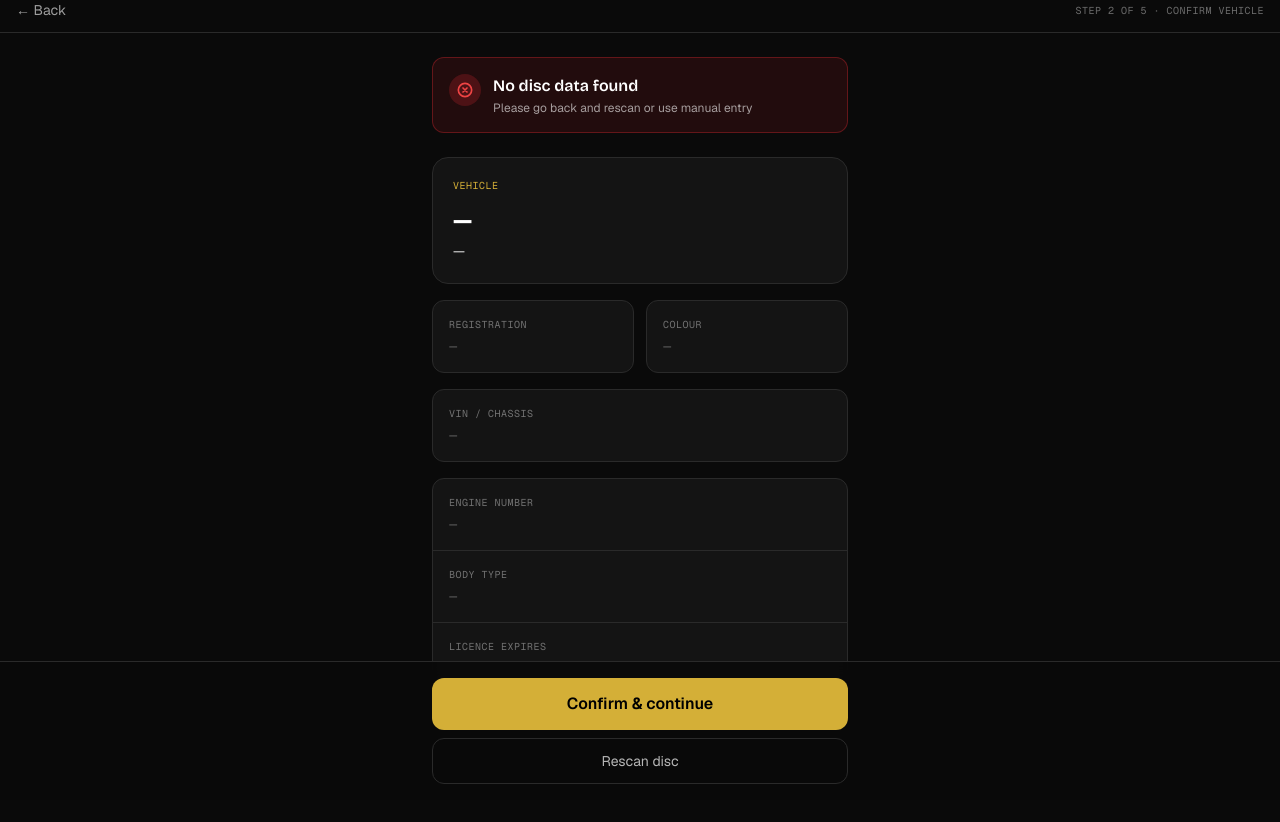
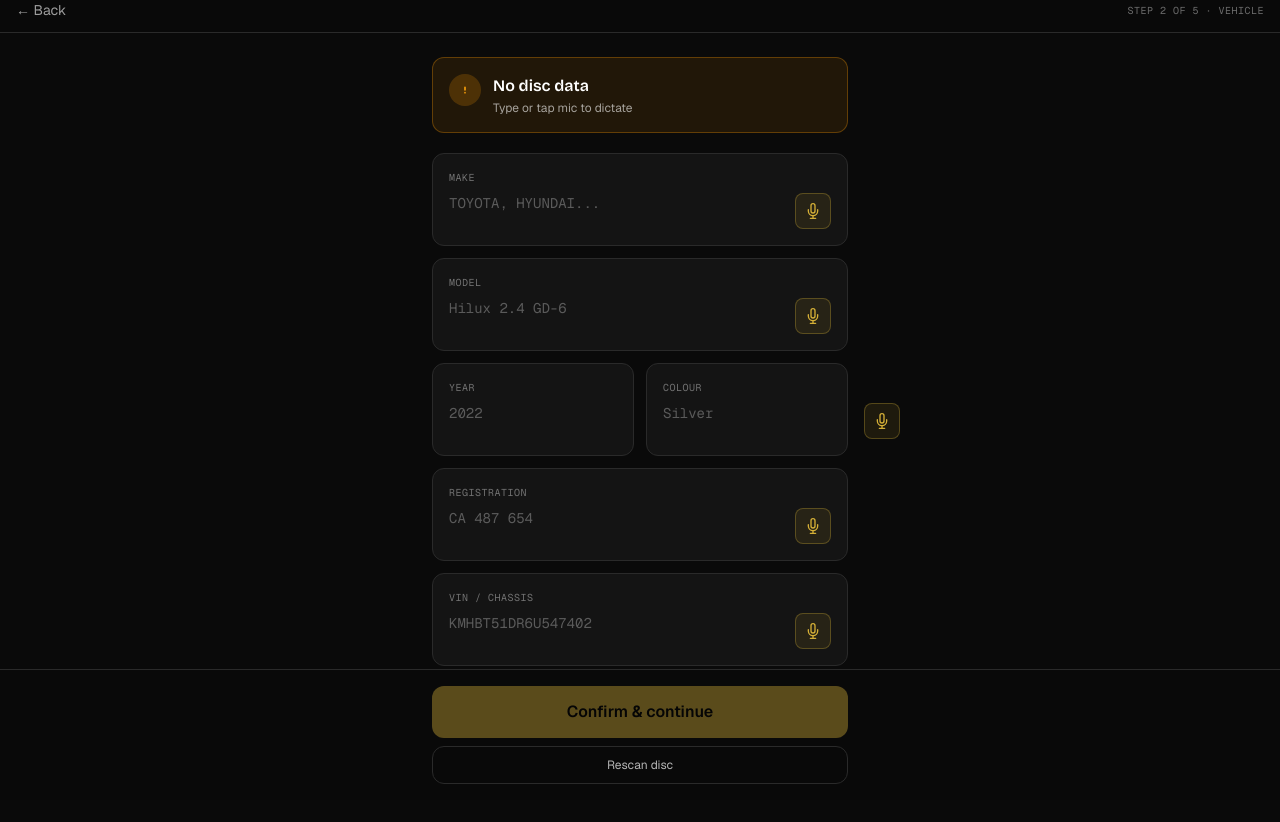
Before and after one commit to ChrisLovable/autoassess, a Next.js app: page /assessments/new/vehicle in a window 1280 px wide. Built offline with nearby package versions, Linux system fonts and the light colour scheme.

Commit message:
Replace vehicle page with essentials version (6 fields + voice)

```diff
--- a/app/assessments/new/vehicle/page.tsx
+++ b/app/assessments/new/vehicle/page.tsx
@@ -1,46 +1,304 @@
 "use client";
 
-import { useEffect, useState } from "react";
+export const dynamic = "force-dynamic";
+
+import { Suspense, useCallback, useEffect, useRef, useState } from "react";
 import { useRouter, useSearchParams } from "next/navigation";
-import type { ParsedDisc } from "@/lib/disc";
+import { vinToYear, type ParsedDisc } from "@/lib/disc";
 
 const STORAGE_KEY_PARSED = "autoassess:parsedDisc";
 const STORAGE_KEY_IMAGE = "autoassess:lastDiscImage";
+const STORAGE_KEY_FORM = "autoassess:vehicleForm";
+const STORAGE_KEY_METHOD = "autoassess:parseMethod";
 
-function MonoField({ label, value }: { label: string; value: string }) {
+type FormData = {
+  make: string;
+  model: string;
+  year: string;
+  vin: string;
+  registrationNumber: string;
+  colour: string;
+};
+
+const EMPTY_FORM: FormData = {
+  make: "",
+  model: "",
+  year: "",
+  vin: "",
+  registrationNumber: "",
+  colour: "",
+};
+
+// ============================================================
+// Voice-enabled field — MediaRecorder + ElevenLabs Scribe
+// ============================================================
+
+type VoiceFieldStatus = "idle" | "recording" | "processing" | "error";
+
+function VoiceField({
+  label,
+  value,
+  onChange,
+  placeholder = "",
+  uppercase = false,
+}: {
+  label: string;
+  value: string;
+  onChange: (v: string) => void;
+  placeholder?: string;
+  uppercase?: boolean;
+}) {
+  const [status, setStatus] = useState<VoiceFieldStatus>("idle");
+  const [errMsg, setErrMsg] = useState<string>("");
+  const mediaRecorderRef = useRef<MediaRecorder | null>(null);
+  const audioChunksRef = useRef<Blob[]>([]);
+  const streamRef = useRef<MediaStream | null>(null);
+
+  const cleanupStream = useCallback(() => {
+    if (streamRef.current) {
+      streamRef.current.getTracks().forEach((t) => t.stop());
+      streamRef.current = null;
+    }
+  }, []);
+
+  const stopRecording = useCallback(() => {
+    if (mediaRecorderRef.current && mediaRecorderRef.current.state !== "inactive") {
+      mediaRecorderRef.current.stop();
+    }
+  }, []);
+
+  const startRecording = useCallback(async () => {
+    setErrMsg("");
+    audioChunksRef.current = [];
+
+    if (typeof navigator === "undefined" || !navigator.mediaDevices) {
+      setStatus("error");
+      setErrMsg("Microphone not available");
+      return;
+    }
+
+    try {
+      const stream = await navigator.mediaDevices.getUserMedia({
+        audio: { echoCancellation: true, noiseSuppression: true, autoGainControl: true },
+      });
+      streamRef.current = stream;
+
+      const mimeTypes = ["audio/webm;codecs=opus", "audio/webm", "audio/mp4", ""];
+      let mimeType = "";
+      for (const m of mimeTypes) {
+        if (m === "" || MediaRecorder.isTypeSupported(m)) {
+          mimeType = m;
+          break;
+        }
+      }
+
+      const recorder = mimeType ? new MediaRecorder(stream, { mimeType }) : new MediaRecorder(stream);
+
+      recorder.ondataavailable = (e) => {
+        if (e.data.size > 0) audioChunksRef.current.push(e.data);
+      };
+
+      recorder.onstop = async () => {
+        cleanupStream();
+        if (audioChunksRef.current.length === 0) {
+          setStatus("idle");
+          return;
+        }
+        const audioBlob = new Blob(audioChunksRef.current, {
+          type: recorder.mimeType || "audio/webm",
+        });
+        if (audioBlob.size < 1000) {
+          setStatus("idle");
+          return;
+        }
+
+        setStatus("processing");
+        try {
+          const formData = new FormData();
+          formData.append("audio", audioBlob, "recording.webm");
+          const response = await fetch("/api/transcribe", { method: "POST", body: formData });
+          const result = (await response.json()) as { text?: string; error?: string };
+
+          if (!response.ok || result.error) {
+            setStatus("error");
+            setErrMsg(result.error || "Transcription failed");
+            setTimeout(() => setStatus("idle"), 2500);
+            return;
+          }
+
+          const text = (result.text || "").trim();
+          if (text) {
+            const cleaned = uppercase
+              ? text.toUpperCase().replace(/\s+/g, " ").trim()
+              : text;
+            onChange(value ? `${value} ${cleaned}` : cleaned);
+          }
+          setStatus("idle");
+        } catch (e) {
+          setStatus("error");
+          setErrMsg(e instanceof Error ? e.message : "Network error");
+          setTimeout(() => setStatus("idle"), 2500);
+        }
+      };
+
+      recorder.onerror = () => {
+        setStatus("error");
+        setErrMsg("Recording error");
+        cleanupStream();
+        setTimeout(() => setStatus("idle"), 2500);
+      };
+
+      mediaRecorderRef.current = recorder;
+      recorder.start();
+      setStatus("recording");
+    } catch (err) {
+      setStatus("error");
+      const e = err as { name?: string };
+      setErrMsg(e.name === "NotAllowedError" ? "Microphone permission denied" : "Could not start microphone");
+      setTimeout(() => setStatus("idle"), 2500);
+    }
+  }, [cleanupStream, onChange, uppercase, value]);
+
+  const toggle = useCallback(() => {
+    if (status === "recording") stopRecording();
+    else if (status === "idle") startRecording();
+  }, [status, startRecording, stopRecording]);
+
+  useEffect(() => {
+    return () => {
+      if (mediaRecorderRef.current?.state === "recording") {
+        mediaRecorderRef.current.stop();
+      }
+      cleanupStream();
+    };
+  }, [cleanupStream]);
+
   return (
-    <div>
-      <div className="text-[10px] font-mono uppercase tracking-wider text-white/40 mb-1">
-        {label}
+    <div className="bg-surface border border-border rounded-xl p-4">
+      <div className="flex items-center justify-between mb-2 min-h-[14px]">
+        <div className="text-[10px] font-mono uppercase tracking-wider text-white/40">{label}</div>
+        {status === "recording" && (
+          <div className="flex items-center gap-1.5">
+            <div className="w-1.5 h-1.5 rounded-full bg-red-500 animate-pulse" />
+            <div className="text-[10px] font-mono uppercase tracking-wider text-red-400">Recording</div>
+          </div>
+        )}
+        {status === "processing" && (
+          <div className="flex items-center gap-1.5">
+            <div className="w-3 h-3 rounded-full border border-gold/30 border-t-gold animate-spin" />
+            <div className="text-[10px] font-mono uppercase tracking-wider text-gold">Transcribing</div>
+          </div>
+        )}
+        {status === "error" && errMsg && (
+          <div className="text-[10px] font-mono uppercase tracking-wider text-red-400 truncate ml-2">
+            {errMsg}
+          </div>
+        )}
       </div>
-      <div className="font-mono text-sm text-white break-all">
-        {value || <span className="text-white/30">—</span>}
+      <div className="flex items-start gap-2">
+        <input
+          type="text"
+          value={value}
+          onChange={(e) => onChange(e.target.value)}
+          placeholder={placeholder}
+          className="flex-1 bg-transparent border-none outline-none font-mono text-sm text-white placeholder:text-white/30"
+          autoCorrect={uppercase ? "off" : "on"}
+          autoCapitalize={uppercase ? "characters" : "sentences"}
+        />
+        <button
+          onClick={toggle}
+          type="button"
+          disabled={status === "processing"}
+          className={`haptic-tap flex-shrink-0 w-9 h-9 rounded-lg flex items-center justify-center transition-all ${
+            status === "recording"
+              ? "bg-red-500/20 border border-red-500/50"
+              : status === "processing"
+              ? "bg-gold/10 border border-gold/30 opacity-50"
+              : "bg-gold/10 border border-gold/30 hover:bg-gold/20"
+          }`}
+          aria-label={status === "recording" ? "Stop recording" : "Start voice input"}
+        >
+          {status === "recording" ? (
+            <svg width="14" height="14" viewBox="0 0 24 24" fill="#EF4444">
+              <rect x="6" y="6" width="12" height="12" rx="1.5" />
+            </svg>
+          ) : (
+            <svg width="16" height="16" viewBox="0 0 24 24" fill="none" stroke="#D4AF37" strokeWidth="2" strokeLinecap="round" strokeLinejoin="round">
+              <path d="M12 1a3 3 0 0 0-3 3v8a3 3 0 0 0 6 0V4a3 3 0 0 0-3-3z" />
+              <path d="M19 10v2a7 7 0 0 1-14 0v-2" />
+              <line x1="12" y1="19" x2="12" y2="23" />
+              <line x1="8" y1="23" x2="16" y2="23" />
+            </svg>
+          )}
+        </button>
       </div>
     </div>
   );
 }
 
-export default function VehiclePage() {
+// ============================================================
+// Inner content
+// ============================================================
+
+function VehicleContent() {
   const router = useRouter();
   const params = useSearchParams();
   const isManual = params.get("manual") === "1";
 
   const [parsed, setParsed] = useState<ParsedDisc | null>(null);
+  const [parseMethod, setParseMethod] = useState<string>("");
   const [discImage, setDiscImage] = useState<string | null>(null);
+  const [form, setForm] = useState<FormData>(EMPTY_FORM);
   const [loading, setLoading] = useState(true);
 
   useEffect(() => {
     try {
       const stored = sessionStorage.getItem(STORAGE_KEY_PARSED);
       if (stored) {
-        setParsed(JSON.parse(stored) as ParsedDisc);
+        const p = JSON.parse(stored) as ParsedDisc;
+        setParsed(p);
+        setForm({
+          make: p.make || "",
+          model: p.model || "",
+          year: p.year || "",
+          vin: p.vin || "",
+          registrationNumber: p.registrationNumber || "",
+          colour: p.colour || "",
+        });
+      } else {
+        const existingForm = sessionStorage.getItem(STORAGE_KEY_FORM);
+        if (existingForm) {
+          setForm(JSON.parse(existingForm) as FormData);
+        }
       }
+      const method = sessionStorage.getItem(STORAGE_KEY_METHOD);
+      if (method) setParseMethod(method);
       const img = sessionStorage.getItem(STORAGE_KEY_IMAGE);
       if (img) setDiscImage(img);
-    } catch {
-      // Storage unavailable — leave as null
+    } catch {}
+    setLoading(false);
+  }, []);
+
+  useEffect(() => {
+    if (loading) return;
+    try {
+      sessionStorage.setItem(STORAGE_KEY_FORM, JSON.stringify(form));
+    } catch {}
+  }, [form, loading]);
+
+  // Auto-decode year whenever VIN changes (if year is empty)
+  useEffect(() => {
+    if (loading) return;
+    if (form.vin.length === 17 && !form.year) {
+      const derived = vinToYear(form.vin);
+      if (derived) {
+        setForm((prev) => ({ ...prev, year: derived }));
+      }
     }
-    setLoading(false);
+  }, [form.vin, form.year, loading]);
+
+  const updateField = useCallback(<K extends keyof FormData>(key: K, value: FormData[K]) => {
+    setForm((prev) => ({ ...prev, [key]: value }));
   }, []);
 
   if (loading) {
@@ -51,14 +309,15 @@ export default function VehiclePage() {
     );
   }
 
-  // If no parsed data and not manual mode → decode failed silently somewhere
-  // Show empty form so user can fill in by hand
-  const data: Partial<ParsedDisc> = parsed || {};
+  const methodLabel = parseMethod.startsWith("vision")
+    ? "AI Vision"
+    : parseMethod === "pdf417"
+    ? "Barcode"
+    : "";
 
   return (
-    <div className="min-h-screen bg-bg text-white pb-32">
-      {/* Header */}
-      <div className="px-4 py-3 border-b border-border flex items-center gap-3 safe-top">
+    <div className="min-h-screen bg-bg text-white pb-36">
+      <div className="px-4 py-3 border-b border-border flex items-center gap-3 safe-top sticky top-0 bg-bg/95 backdrop-blur-sm z-10">
         <button
           onClick={() => router.back()}
           className="haptic-tap text-white/60 hover:text-white text-sm"
@@ -67,129 +326,119 @@ export default function VehiclePage() {
         </button>
         <div className="flex-1" />
         <div className="font-mono text-[10px] uppercase tracking-wider text-white/40">
-          Step 2 of 5 · Confirm vehicle
+          Step 2 of 5 · Vehicle
         </div>
       </div>
 
       <div className="px-4 pt-6 max-w-md mx-auto">
-        {/* Status banner */}
         {parsed ? (
-          <div className="mb-6 bg-emerald-500/10 border border-emerald-500/30 rounded-xl p-4 flex items-start gap-3 animate-fade-in">
+          <div className="mb-5 bg-emerald-500/10 border border-emerald-500/30 rounded-xl p-4 flex items-start gap-3 animate-fade-in">
             <div className="w-8 h-8 rounded-full bg-emerald-500/20 flex items-center justify-center flex-shrink-0">
               <svg width="16" height="16" viewBox="0 0 24 24" fill="none" stroke="#10B981" strokeWidth="3">
                 <path d="M5 12l5 5L20 7" strokeLinecap="round" strokeLinejoin="round" />
               </svg>
             </div>
             <div className="flex-1">
-              <div className="font-display font-semibold">Disc read successfully</div>
+              <div className="font-display font-semibold flex items-center gap-2">
+                Disc read
+                {methodLabel && (
+                  <span className="text-[9px] font-mono uppercase tracking-wider bg-emerald-500/20 text-emerald-300 px-1.5 py-0.5 rounded">
+                    {methodLabel}
+                  </span>
+                )}
+              </div>
               <div className="text-xs text-white/60 mt-0.5">
-                Confirm details below before continuing
+                Check details · tap mic to dictate
               </div>
             </div>
           </div>
-        ) : isManual ? (
-          <div className="mb-6 bg-amber-500/10 border border-amber-500/30 rounded-xl p-4 flex items-start gap-3 animate-fade-in">
+        ) : (
+          <div className="mb-5 bg-amber-500/10 border border-amber-500/30 rounded-xl p-4 flex items-start gap-3 animate-fade-in">
             <div className="w-8 h-8 rounded-full bg-amber-500/20 flex items-center justify-center flex-shrink-0">
               <svg width="16" height="16" viewBox="0 0 24 24" fill="none" stroke="#F59E0B" strokeWidth="2.5">
                 <path d="M12 8v4M12 16h.01" strokeLinecap="round" />
               </svg>
             </div>
             <div className="flex-1">
-              <div className="font-display font-semibold">Manual entry</div>
-              <div className="text-xs text-white/60 mt-0.5">
-                Fill in vehicle details by hand
+              <div className="font-display font-semibold">
+                {isManual ? "Manual entry" : "No disc data"}
               </div>
-            </div>
-          </div>
-        ) : (
-          <div className="mb-6 bg-red-500/10 border border-red-500/30 rounded-xl p-4 flex items-start gap-3 animate-fade-in">
-            <div className="w-8 h-8 rounded-full bg-red-500/20 flex items-center justify-center flex-shrink-0">
-              <svg width="16" height="16" viewBox="0 0 24 24" fill="none" stroke="#EF4444" strokeWidth="2.5">
-                <circle cx="12" cy="12" r="10" />
-                <path d="M15 9l-6 6M9 9l6 6" strokeLinecap="round" />
-              </svg>
-            </div>
-            <div className="flex-1">
-              <div className="font-display font-semibold">No disc data found</div>
-              <div className="text-xs text-white/60 mt-0.5">
-                Please go back and rescan or use manual entry
-              </div>
+              <div className="text-xs text-white/60 mt-0.5">Type or tap mic to dictate</div>
             </div>
           </div>
         )}
 
-        {/* Primary identifiers */}
-        <div className="bg-surface border border-border rounded-2xl p-5 mb-4">
-          <div className="text-[10px] font-mono uppercase tracking-wider text-gold mb-3">
-            Vehicle
+        <div className="space-y-3">
+          <VoiceField
+            label="Make"
+            value={form.make}
+            onChange={(v) => updateField("make", v.toUpperCase())}
+            placeholder="TOYOTA, HYUNDAI..."
+            uppercase
+          />
+
+          <VoiceField
+            label="Model"
+            value={form.model}
+            onChange={(v) => updateField("model", v)}
+            placeholder="Hilux 2.4 GD-6"
+          />
+
+          <div className="grid grid-cols-2 gap-3">
+            <VoiceField
+              label="Year"
+              value={form.year}
+              onChange={(v) => updateField("year", v.replace(/\D/g, "").slice(0, 4))}
+              placeholder="2022"
+            />
+            <VoiceField
+              label="Colour"
+              value={form.colour}
+              onChange={(v) => updateField("colour", v)}
+              placeholder="Silver"
+            />
           </div>
-          <div className="font-display text-2xl font-bold leading-tight">
-            {data.make || "—"}
-          </div>
-          <div className="font-display text-base text-white/70 mt-1">
-            {data.model || "—"}
-          </div>
+
+          <VoiceField
+            label="Registration"
+            value={form.registrationNumber}
+            onChange={(v) => updateField("registrationNumber", v.toUpperCase())}
+            placeholder="CA 487 654"
+            uppercase
+          />
+
+          <VoiceField
+            label="VIN / Chassis"
+            value={form.vin}
+            onChange={(v) => updateField("vin", v.toUpperCase().replace(/\s+/g, ""))}
+            placeholder="KMHBT51DR6U547402"
+            uppercase
+          />
         </div>
 
-        {/* Reg & VIN */}
-        <div className="grid grid-cols-2 gap-3 mb-4">
-          <div className="bg-surface border border-border rounded-xl p-4">
-            <MonoField label="Registration" value={data.registrationNumber || ""} />
-          </div>
-          <div className="bg-surface border border-border rounded-xl p-4">
-            <MonoField label="Colour" value={data.colour || ""} />
-          </div>
-        </div>
-
-        {/* VIN */}
-        <div className="bg-surface border border-border rounded-xl p-4 mb-4">
-          <MonoField label="VIN / Chassis" value={data.vin || ""} />
-        </div>
-
-        {/* Other */}
-        <div className="bg-surface border border-border rounded-xl divide-y divide-border">
-          <div className="p-4">
-            <MonoField label="Engine number" value={data.engineNumber || ""} />
-          </div>
-          <div className="p-4">
-            <MonoField label="Body type" value={data.description || ""} />
-          </div>
-          <div className="p-4">
-            <MonoField label="Licence expires" value={data.expiryDate || ""} />
-          </div>
-        </div>
-
-        {/* Disc photo thumbnail (if we have it) */}
         {discImage && (
-          <div className="mt-4 bg-surface border border-border rounded-xl p-4">
+          <div className="mt-5 bg-surface border border-border rounded-xl p-4">
             <div className="text-[10px] font-mono uppercase tracking-wider text-white/40 mb-3">
               Captured disc
             </div>
             {/* eslint-disable-next-line @next/next/no-img-element */}
-            <img
-              src={discImage}
-              alt="Captured licence disc"
-              className="w-full rounded-lg"
-            />
+            <img src={discImage} alt="Captured licence disc" className="w-full rounded-lg" />
           </div>
         )}
       </div>
 
-      {/* Bottom action bar */}
-      <div className="fixed bottom-0 inset-x-0 bg-bg/95 backdrop-blur-sm border-t border-border safe-bottom">
+      <div className="fixed bottom-0 inset-x-0 bg-bg/95 backdrop-blur-sm border-t border-border safe-bottom z-20">
         <div className="px-4 py-4 max-w-md mx-auto flex flex-col gap-2">
           <button
-            onClick={() => {
-              // TODO: navigate to next step (incident context) once built
-              alert("Next step (incident context) coming in v0.4");
-            }}
-            className="haptic-tap w-full bg-gold text-black font-semibold py-3.5 rounded-xl text-base"
+            onClick={() => alert("Next step (damage capture) coming in v0.4")}
+            className="haptic-tap w-full bg-gold text-black font-semibold py-3.5 rounded-xl text-base disabled:opacity-40"
+            disabled={!form.make && !form.registrationNumber && !form.vin}
           >
             Confirm &amp; continue
           </button>
           <button
             onClick={() => router.push("/assessments/new")}
-            className="haptic-tap w-full border border-border text-white/70 py-3 rounded-xl text-sm"
+            className="haptic-tap w-full border border-border text-white/70 py-2.5 rounded-xl text-xs"
           >
             Rescan disc
           </button>
@@ -198,3 +447,19 @@ export default function VehiclePage() {
     </div>
   );
 }
+
+function LoadingFallback() {
+  return (
+    <div className="min-h-screen bg-bg flex items-center justify-center text-white/40 font-mono text-xs uppercase tracking-wider">
+      Loading...
+    </div>
+  );
+}
+
+export default function VehiclePage() {
+  return (
+    <Suspense fallback={<LoadingFallback />}>
+      <VehicleContent />
+    </Suspense>
+  );
+}
```
